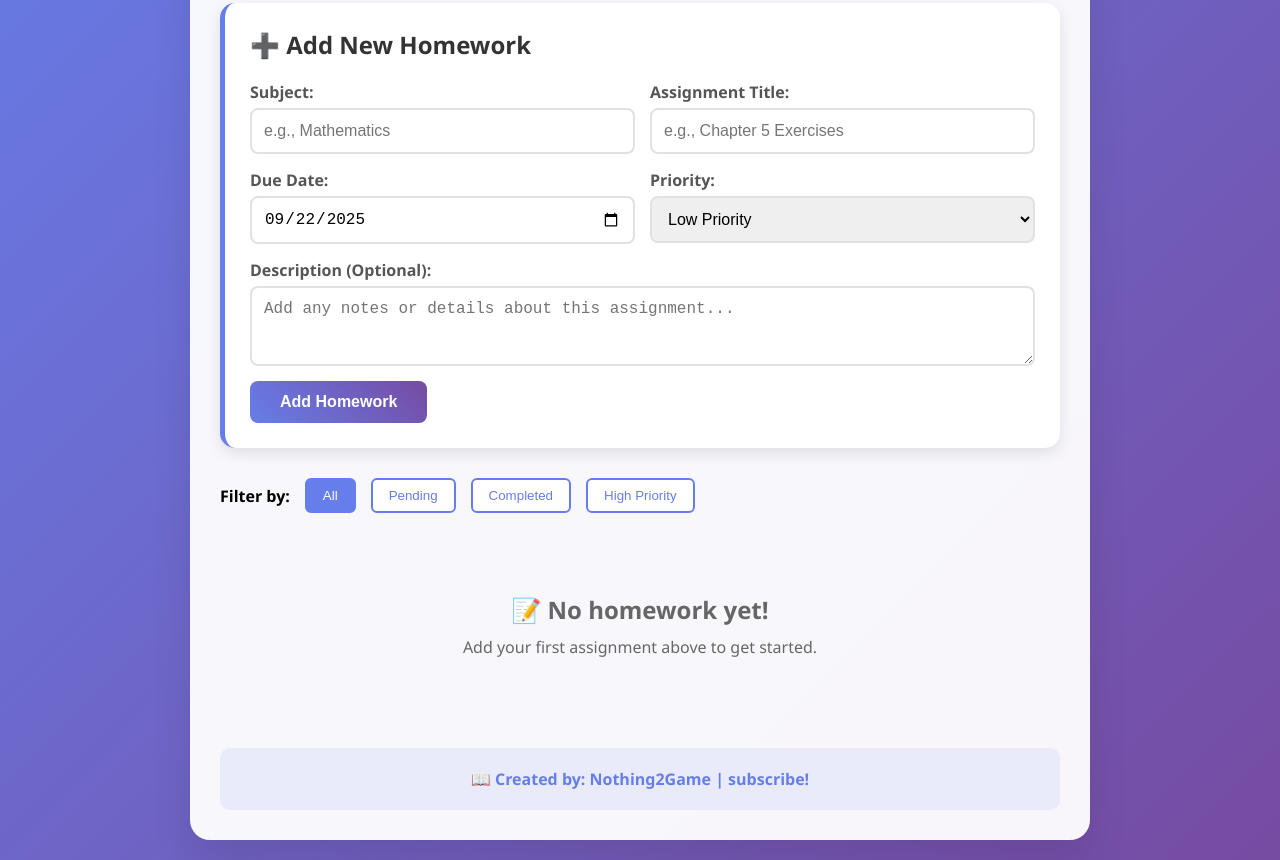
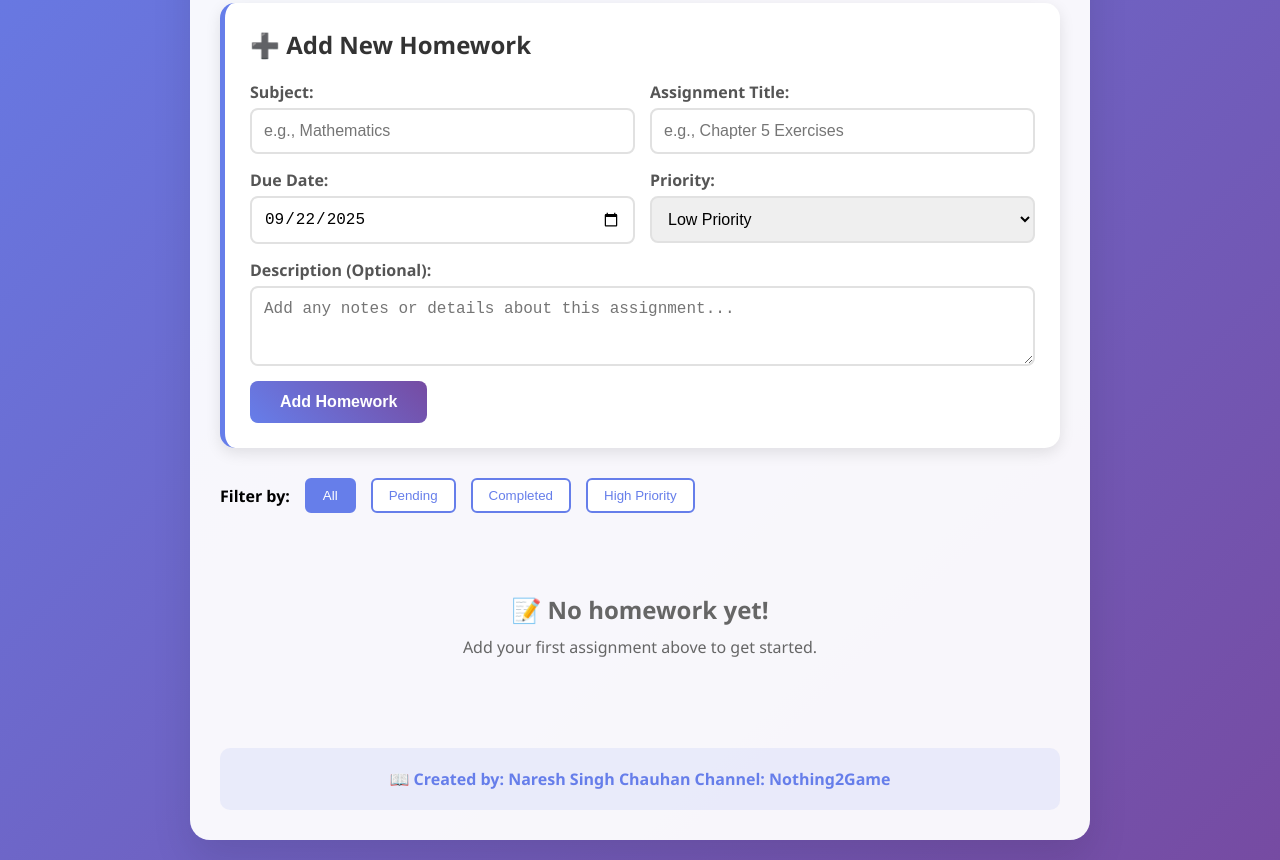
Before and after one commit to u414141-lab/Home-work-tracker, a plain HTML site: page index.html in a window 1280 px wide. Shown: the part 277-1137 px from the top of the page. Drawn offline with Linux system fonts and the light colour scheme.

Commit message:
Update index.html

```diff
--- a/index.html
+++ b/index.html
@@ -411,7 +411,8 @@
 
         <div style="text-align: center; margin-top: 30px; padding: 20px; background: rgba(102, 126, 234, 0.1); border-radius: 10px;">
             <p style="color: #667eea; font-weight: 600; margin: 0;">
-                📖 Created by: Nothing2Game | subscribe!
+                📖 Created by: Naresh Singh Chauhan
+                    Channel: Nothing2Game
             </p>
         </div>
     </div>
```
